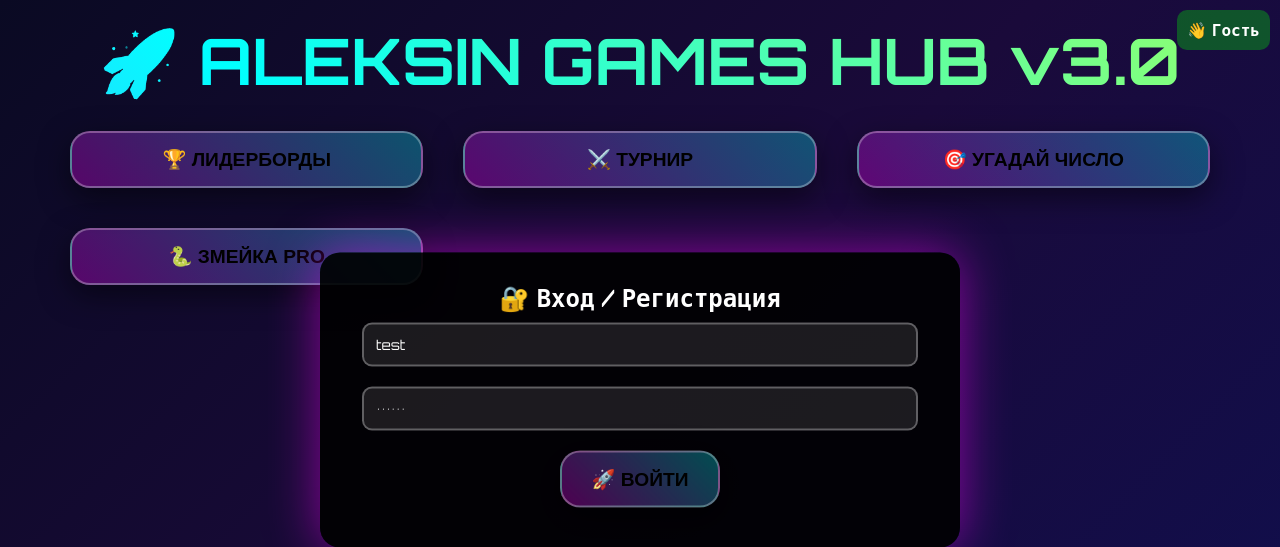
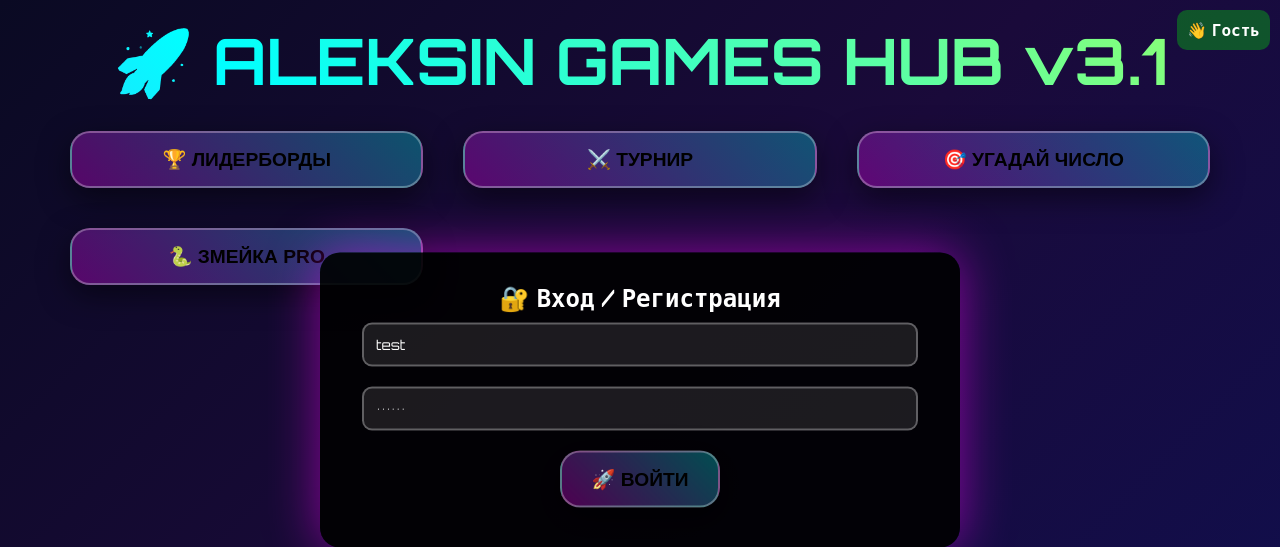
Before and after one commit to lCatNapl/aleksin-games-hub, a Flask app: page / in a window 1280 px wide. Shown: the top 547 px of the page. Run offline with Flask 3, Linux system fonts and the light colour scheme.

Commit message:
Update index.html

```diff
--- a/templates/index.html
+++ b/templates/index.html
@@ -3,7 +3,7 @@
 <head>
     <meta charset="UTF-8">
     <meta name="viewport" content="width=device-width, initial-scale=1.0">
-    <title>🚀 ALEKSIN GAMES HUB v3.0 ✅ 13/13</title>
+    <title>🚀 ALEKSIN GAMES HUB v3.1 ✅ 13/13</title>
     <style>
         @import url('https://fonts.googleapis.com/css2?family=Orbitron:wght@400;700;900&display=swap');
         *{margin:0;padding:0;box-sizing:border-box}
@@ -43,7 +43,7 @@
     </div>
 
     <div class="container">
-        <h1>🚀 ALEKSIN GAMES HUB v3.0</h1>
+        <h1>🚀 ALEKSIN GAMES HUB v3.1</h1>
 
         <div class="game-grid">
             <button class="btn" onclick="showGame('leaderboards')">🏆 ЛИДЕРБОРДЫ</button>
@@ -86,14 +86,14 @@
                 <button class="btn" onclick="startSnake('hard')">Сложная</button>
             </div>
             <div style="position:relative;display:inline-block">
-                <canvas id="gameCanvas" width="400" height="400"></canvas>
+                <canvas id="gameCanvas" width="400" height="400" tabindex="0"></canvas>
                 <div id="snakeScore" style="position:absolute;top:10px;left:10px;font-size:1.5rem;font-weight:700;color:#00ff00">Счёт: 0</div>
             </div>
         </div>
     </div>
 
     <script>
-        // Данные
+        // Глобальные переменные
         let currentUser = localStorage.getItem('aleksinUser') || null;
         let leaderboards = JSON.parse(localStorage.getItem('aleksinLeaderboards')) || {};
         let tournamentScores = JSON.parse(localStorage.getItem('aleksinTournaments')) || {};
@@ -101,6 +101,29 @@
         let secretNumber, guessCount = 0;
         let snake = [], snakeDirection = {x:1,y:0}, snakeScore = 0, gameRunning = false;
         let food = {}, snakeInterval = null;
+        let isSnakeActive = false; // ✅ ФИКС 9: Контроль игры
+
+        // ✅ ФИКС 9: Блокировка стрелок только во время Змейки
+        document.addEventListener('keydown', function(e) {
+            if (!isSnakeActive || !gameRunning) return; // Стрелки работают ТОЛЬКО в Змейке
+
+            if (e.key === 'ArrowUp' && snakeDirection.y === 0) {
+                e.preventDefault();
+                snakeDirection = {x:0,y:-1};
+            }
+            if (e.key === 'ArrowDown' && snakeDirection.y === 0) {
+                e.preventDefault();
+                snakeDirection = {x:0,y:1};
+            }
+            if (e.key === 'ArrowLeft' && snakeDirection.x === 0) {
+                e.preventDefault();
+                snakeDirection = {x:-1,y:0};
+            }
+            if (e.key === 'ArrowRight' && snakeDirection.x === 0) {
+                e.preventDefault();
+                snakeDirection = {x:1,y:0};
+            }
+        });
 
         // Инициализация
         if (currentUser) {
@@ -129,8 +152,11 @@
             }
         }
 
-        // ✅ ФИКС 12: Рабочий выход
+        // ✅ ФИКС 12: ИСПРАВЛЁННЫЙ выход
         function logout() {
+            if (snakeInterval) clearInterval(snakeInterval);
+            gameRunning = false;
+            isSnakeActive = false;
             currentUser = null;
             document.getElementById('statusBar').textContent = '👋 Гость';
             document.getElementById('logoutBtn').style.display = 'none';
@@ -145,6 +171,7 @@
                 return;
             }
             document.querySelectorAll('.section').forEach(s => s.classList.remove('active'));
+            isSnakeActive = false; // ✅ Отключаем змейку
 
             if (game === 'leaderboards') {
                 document.getElementById('leaderboardTables').classList.add('active');
@@ -161,15 +188,10 @@
             if (!currentUser) return;
 
             const key = `${game}_${difficulty}`;
-
-            // Лидерборды (лучший результат)
             leaderboards[key] = leaderboards[key] || {};
             leaderboards[key][currentUser] = Math.max(leaderboards[key][currentUser] || 0, score);
-
-            // Турнир (накопление очков)
             tournamentScores[key] = tournamentScores[key] || {};
             tournamentScores[key][currentUser] = (tournamentScores[key][currentUser] || 0) + score;
-
             saveAllData();
         }
 
@@ -194,7 +216,6 @@
         }
 
         function updateTournament() {
-            // Таймер 00:00 MSK
             const now = new Date();
             const mskOffset = 3 * 60 * 60 * 1000;
             const mskNow = new Date(now.getTime() + mskOffset);
@@ -206,7 +227,6 @@
             const seconds = Math.floor((timeLeft % (1000*60)) / 1000).toString().padStart(2,'0');
             document.getElementById('tourTimer').textContent = `${hours}:${minutes}:${seconds}`;
 
-            // 6 турнирных таблиц
             let html = '';
             const games = ['snake', 'guess'];
             const diffs = ['easy', 'normal', 'hard'];
@@ -262,32 +282,32 @@
             }
         }
 
-        // ✅ ФИКС 5: Змейка с КРАСНОЙ ЕДОЙ
+        // ✅ ФИКС 9: Змейка с правильным контролем скролла
         function startSnake(difficulty) {
             currentGameType = 'snake';
             currentDifficulty = difficulty;
+            isSnakeActive = true; // ✅ Включаем змейку
             const canvas = document.getElementById('gameCanvas');
             const ctx = canvas.getContext('2d');
             const gridSize = 20;
             const tileCount = canvas.width / gridSize;
 
-            // ✅ Новая еда
             food = {x: Math.floor(Math.random() * tileCount), y: Math.floor(Math.random() * tileCount)};
-
             snake = [{x:10,y:10}];
             snakeDirection = {x:1,y:0};
             snakeScore = 0;
             gameRunning = true;
             if (snakeInterval) clearInterval(snakeInterval);
 
-            // Свайпы только для canvas
+            // Свайпы ТОЛЬКО для canvas (не блокируют страницу)
             let touchStartX, touchStartY;
             canvas.addEventListener('touchstart', e => {
                 touchStartX = e.touches[0].clientX;
                 touchStartY = e.touches[0].clientY;
-            });
+            }, {passive: true});
+
             canvas.addEventListener('touchmove', e => {
-                e.preventDefault();
+                e.stopPropagation();
                 const deltaX = e.touches[0].clientX - touchStartX;
                 const deltaY = e.touches[0].clientY - touchStartY;
                 if (Math.abs(deltaX) > Math.abs(deltaY) && Math.abs(deltaX) > 30) {
@@ -295,16 +315,9 @@
                 } else if (Math.abs(deltaY) > 30) {
                     snakeDirection = deltaY > 0 ? {x:0,y:1} : {x:0,y:-1};
                 }
-            });
+            }, {passive: false});
 
-            // Стрелки
-            document.addEventListener('keydown', e => {
-                if (!gameRunning || document.querySelector('.section.active') !== document.getElementById('snakeSection')) return;
-                if (e.key === 'ArrowUp' && snakeDirection.y === 0) snakeDirection = {x:0,y:-1};
-                if (e.key === 'ArrowDown' && snakeDirection.y === 0) snakeDirection = {x:0,y:1};
-                if (e.key === 'ArrowLeft' && snakeDirection.x === 0) snakeDirection = {x:-1,y:0};
-                if (e.key === 'ArrowRight' && snakeDirection.x === 0) snakeDirection = {x:1,y:0};
-            });
+            canvas.focus();
 
             const speeds = {easy:200, normal:150, hard:100};
 
@@ -313,10 +326,10 @@
 
                 const head = {x:snake[0].x + snakeDirection.x, y:snake[0].y + snakeDirection.y};
 
-                // Границы
                 if (head.x < 0 || head.x >= tileCount || head.y < 0 || head.y >= tileCount ||
                     snake.some(s => s.x === head.x && s.y === head.y)) {
                     gameRunning = false;
+                    isSnakeActive = false; // ✅ Отключаем змейку
                     if (currentUser && snakeScore > 0) {
                         addScore('snake', difficulty, snakeScore);
                         alert(`💀 GAME OVER! ${snakeScore} очков`);
@@ -326,7 +339,6 @@
 
                 snake.unshift(head);
 
-                // ✅ ФИКС 5: ПРОВЕРКА ЕДЫ
                 if (head.x === food.x && head.y === food.y) {
                     snakeScore += 10;
                     food = {x: Math.floor(Math.random() * tileCount), y: Math.floor(Math.random() * tileCount)};
@@ -334,15 +346,12 @@
                     snake.pop();
                 }
 
-                // ✅ Отрисовка: ЗМЕЯ + КРАСНАЯ ЕДА
                 ctx.fillStyle = 'black';
                 ctx.fillRect(0,0,canvas.width,canvas.height);
 
-                // ЕДА ✅ КРАСНАЯ
                 ctx.fillStyle = 'red';
                 ctx.fillRect(food.x*gridSize, food.y*gridSize, gridSize-2, gridSize-2);
 
-                // ЗМЕЯ
                 ctx.fillStyle = '#00ff00';
                 snake.forEach((segment, i) => {
                     ctx.fillStyle = i === 0 ? '#ff00ff' : '#00ff00';
```
